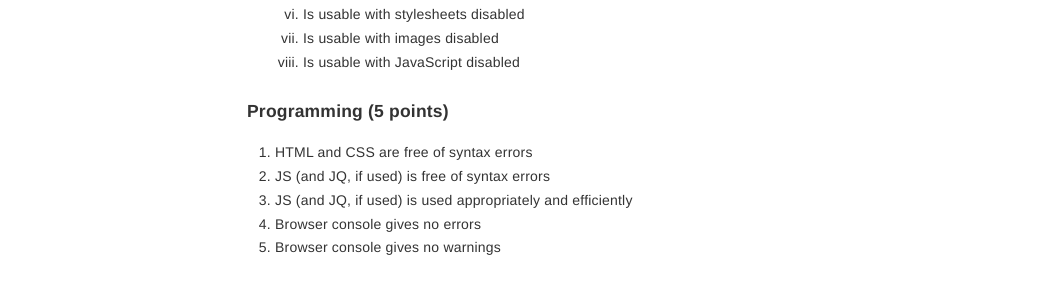
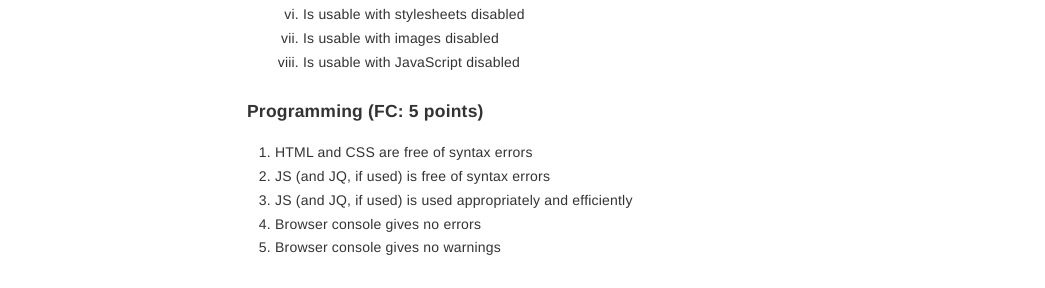
Before and after one commit to vickiebananas/nu-web-dev, a Jekyll site: the page built from _assignments/final.md, in a window 1280 px wide. Shown: the part 2524-2812 px from the top of the page, without its empty margins (8-1053 px from the left). Built offline with Jekyll 4.4.1, drawn with Linux system fonts in a browser that asks for light colours.

Commit message:
typo update final rubric

```diff
--- a/_assignments/final.md
+++ b/_assignments/final.md
@@ -84,7 +84,7 @@ Remember all submissions are done through Canvas.
 	1. Is usable with images disabled
 	1. Is usable with JavaScript disabled
 
-#### Programming (5 points)
+#### Programming (FC: 5 points)
 1. HTML and CSS are free of syntax errors
 1. JS (and JQ, if used) is free of syntax errors
 1. JS (and JQ, if used) is used appropriately and efficiently
```
